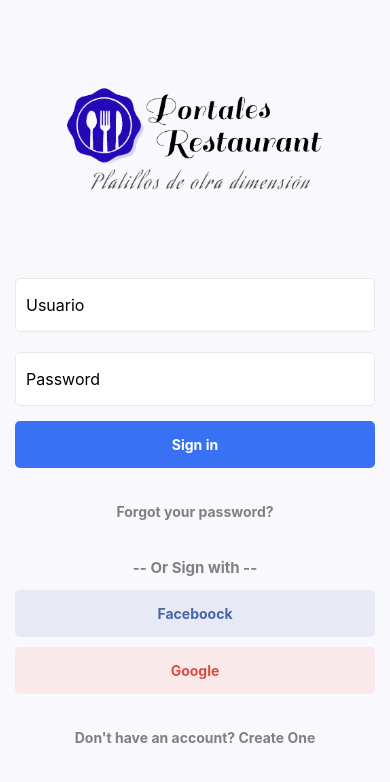
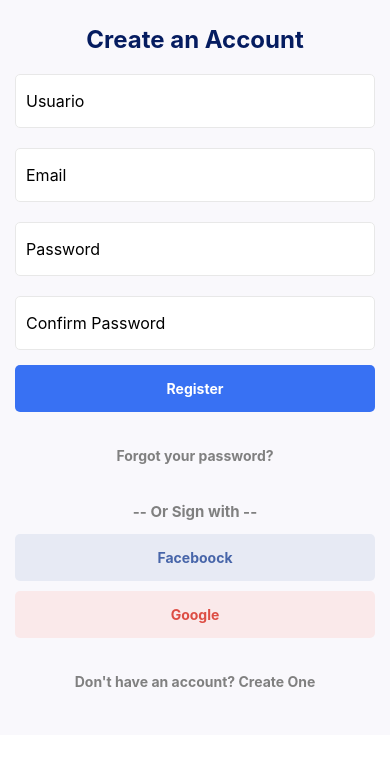
Before and after one commit to Programacion-movil-2/appAdminRestaurante, a React Native app in the folder appRestau/: screen / in a window 390 px wide. Shown: the top 782 px of the page. Built offline with nearby package versions, Linux system fonts and the light colour scheme.

Commit message:
Login v1.1

```diff
--- a/appRestau/App.js
+++ b/appRestau/App.js
@@ -2,13 +2,14 @@ import { StatusBar } from 'expo-status-bar';
 import React from 'react';
 import { SafeAreaView, StyleSheet, Text, View } from 'react-native';
 import SignInScreen from './screens/SignInScreen/SignInScreen';
+import SignUpScreen from './screens/SignUpScreen/SignUpScreen';
 
 export default class App extends React.Component {
   render(){
     return (
 
       <SafeAreaView style={styles.root}>
-        <SignInScreen />
+        <SignUpScreen />
       </SafeAreaView>
 
 
--- /dev/null
+++ b/appRestau/screens/SignUpScreen/SignUpScreen.js
@@ -0,0 +1,146 @@
+import React, {useState} from 'react';
+import { View, Text, Image, StyleSheet, ScrollView } from 'react-native';
+import CustomImput from '../../elements/login/customImput';
+import CustomButton from '../../elements/login/customButton';
+import CustomButton2 from '../../elements/login/customButton2';
+
+const SignUpScreen = () => {
+    const {userName, setUserName} = useState('');
+    const {email, setEmail} = useState('');
+    const {password, setPassword} = useState('');
+    const {passwordConfirm, setPasswordConfirm} = useState('');
+
+    const onRegisterPressed = () =>{
+
+        console.warn('Register');
+
+    }
+
+    const onForgotPwdPressed = () =>{
+
+        console.warn('Forgot password?')
+
+    }
+
+    const onSignInFaceboock = () =>{
+
+        console.warn('Login with Facebook')
+
+    }
+
+    const onSignInGoogle = () =>{
+
+        console.warn('Login with Google')
+
+    }
+
+    const onSignUpPressed = () =>{
+
+        console.warn('Create an account')
+
+    }
+
+    return(
+
+        <ScrollView showsVerticalScrollIndicator={false}>
+
+            <View style={styles.root}>
+
+                <Text style={styles.title}>Create an Account</Text>
+
+
+                <CustomImput
+                    placeholder="Usuario"
+                    value={userName}
+                    setValue={setUserName}
+                />
+                <CustomImput
+                    placeholder="Email"
+                    value={email}
+                    setValue={setEmail}
+                />
+                <CustomImput
+                    placeholder="Password"
+                    value={password}
+                    setValue={setPassword}
+                    secureTextEntry={true}
+                />
+                <CustomImput
+                    placeholder="Confirm Password"
+                    value={passwordConfirm}
+                    setValue={setPasswordConfirm}
+                    secureTextEntry={true}
+                />
+
+                <CustomButton
+                    text="Register"
+                    onPress={onRegisterPressed}
+                />
+                <CustomButton2
+                    text="Forgot your password?"
+                    onPress={onForgotPwdPressed}
+                />
+
+                <Text style={styles.text}>
+                    -- Or Sign with --
+                </Text>
+
+                <CustomButton
+                    text="Faceboock"
+                    onPress={onSignInFaceboock}
+                    bgColor="#E7EAF4"
+                    fgColor="#4765A9"
+                />
+                <CustomButton
+                    text="Google"
+                    onPress={onSignInGoogle}
+                    bgColor="rgb(250, 233, 234)"
+                    fgColor="rgb(221, 77, 68)"
+                />
+
+                <CustomButton2
+                    text="Don't have an account? Create One"
+                    onPress={onSignUpPressed}
+                />
+
+            </View>
+        </ScrollView>
+
+    );
+
+}
+
+const styles = StyleSheet.create({
+
+    root:{
+
+        alignItems:'center',
+        padding: 15,
+
+    },
+
+    logo:{
+        width: '90%',
+        maxWidth: 400,
+        maxHeight: 300,
+    },
+
+    text:{
+        fontSize: 15,
+        fontWeight: 'bold',
+        color: 'gray',
+        margin: 8
+    },
+
+    title:{
+
+        fontSize: 24,
+        fontWeight: 'bold',
+        color: '#051C60',
+        margin: 10
+
+    }
+
+})
+
+export default SignUpScreen
--- /dev/null
+++ b/appRestau/screens/SignUpScreen/index.js
@@ -0,0 +1 @@
+export { default } from './SignUpScreen';
```
